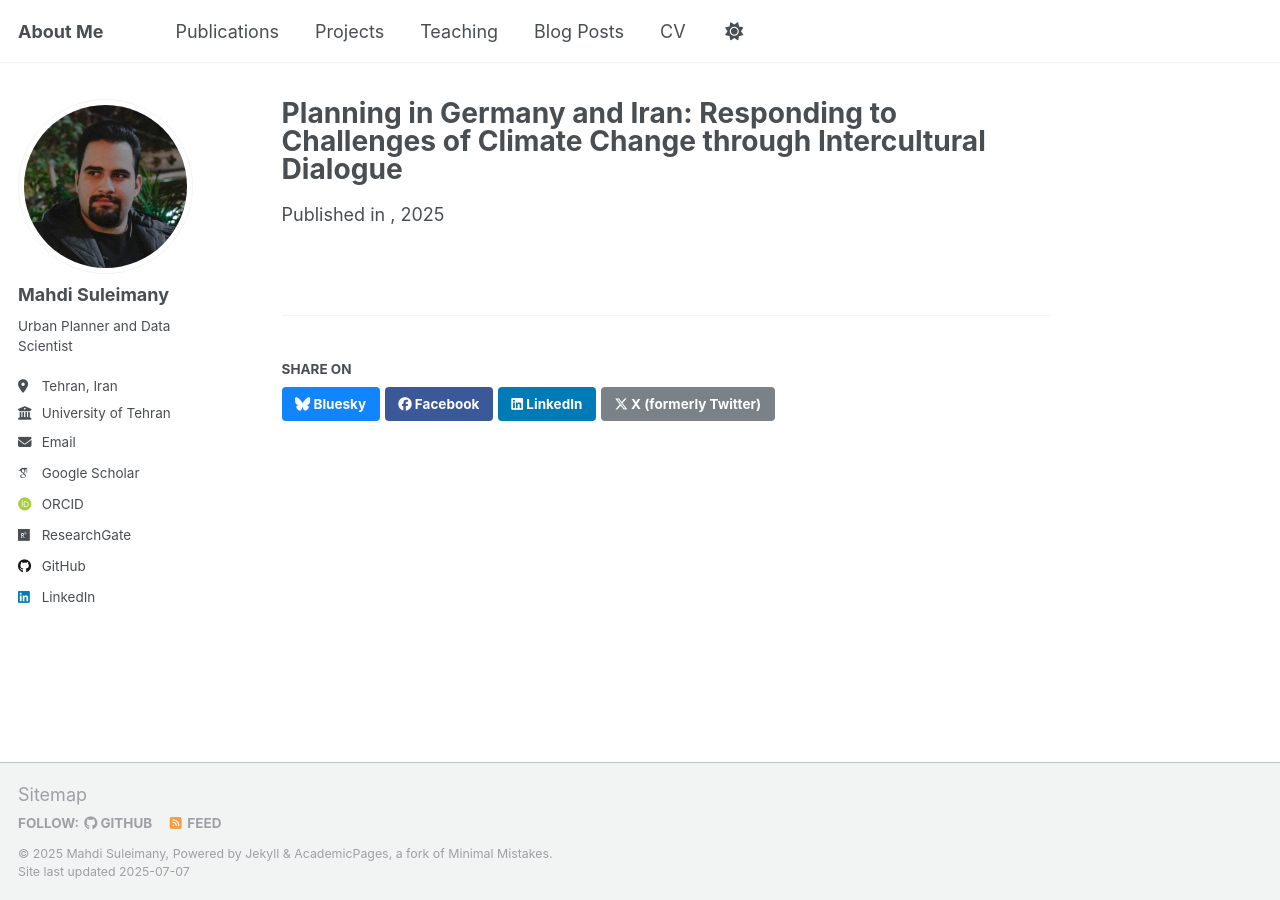
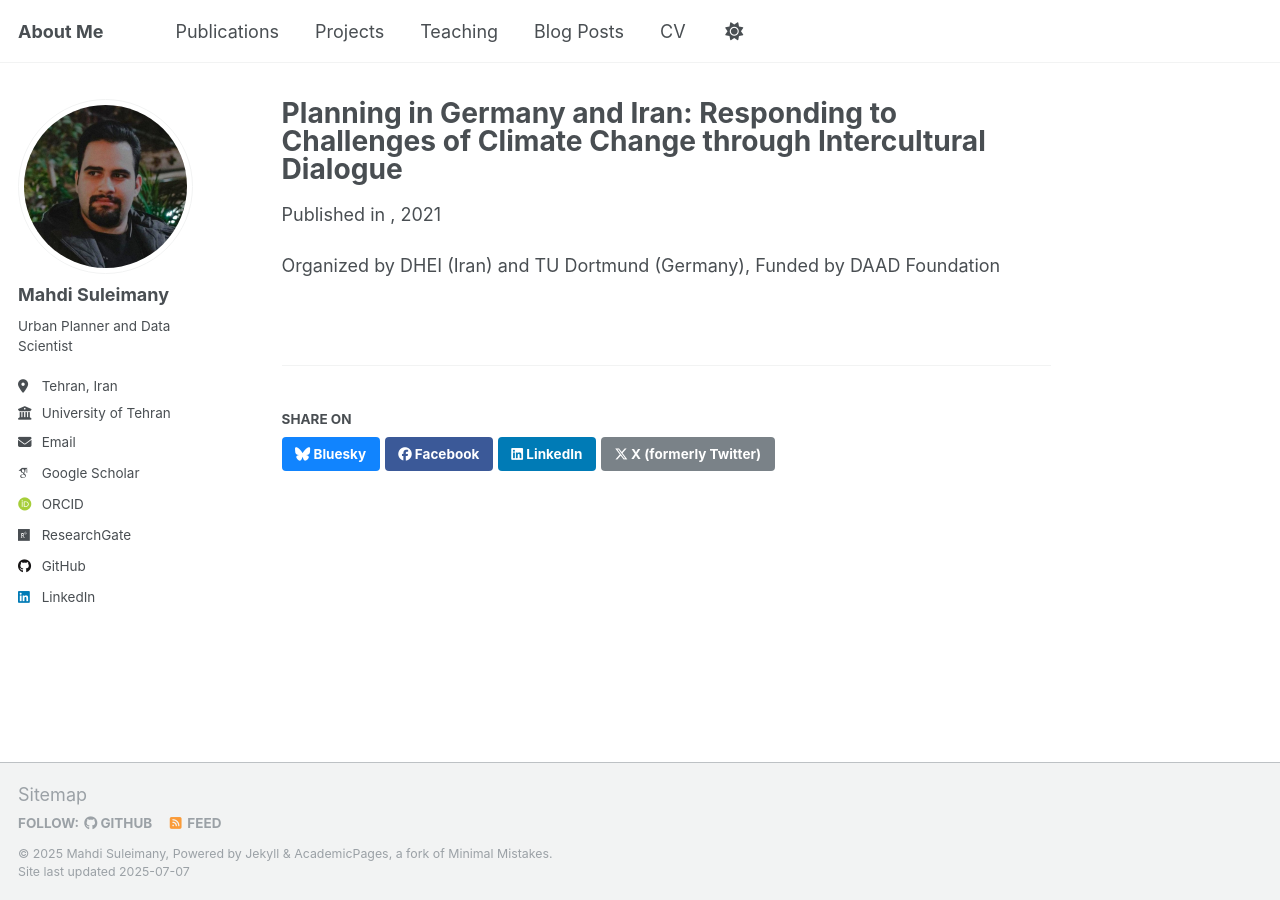
Before and after one commit to mo-soleimani/mo-soleimani.github.io, a Jekyll site: the page built from _projects/2020_PGI.md, in a window 1280 px wide. Built offline with Jekyll 4.4.1, drawn with Linux system fonts in a browser that asks for light colours; some web fonts are replaced.

Commit message:
Update 2020_PGI.md

```diff
--- a/_projects/2020_PGI.md
+++ b/_projects/2020_PGI.md
@@ -5,8 +5,9 @@ type: "Project"
 Category: "International Project"
 permalink: /projects/2020_PGI
 venue: ""
-start_date: 2020-01-01
-end_date: 2021-12-31
+date: 2021-1-31
 location: "Isfahan, Iran; and Dortmund, Germany"
 layout: single
 ---
+
+Organized by DHEI (Iran) and TU Dortmund (Germany), Funded by DAAD Foundation
```
